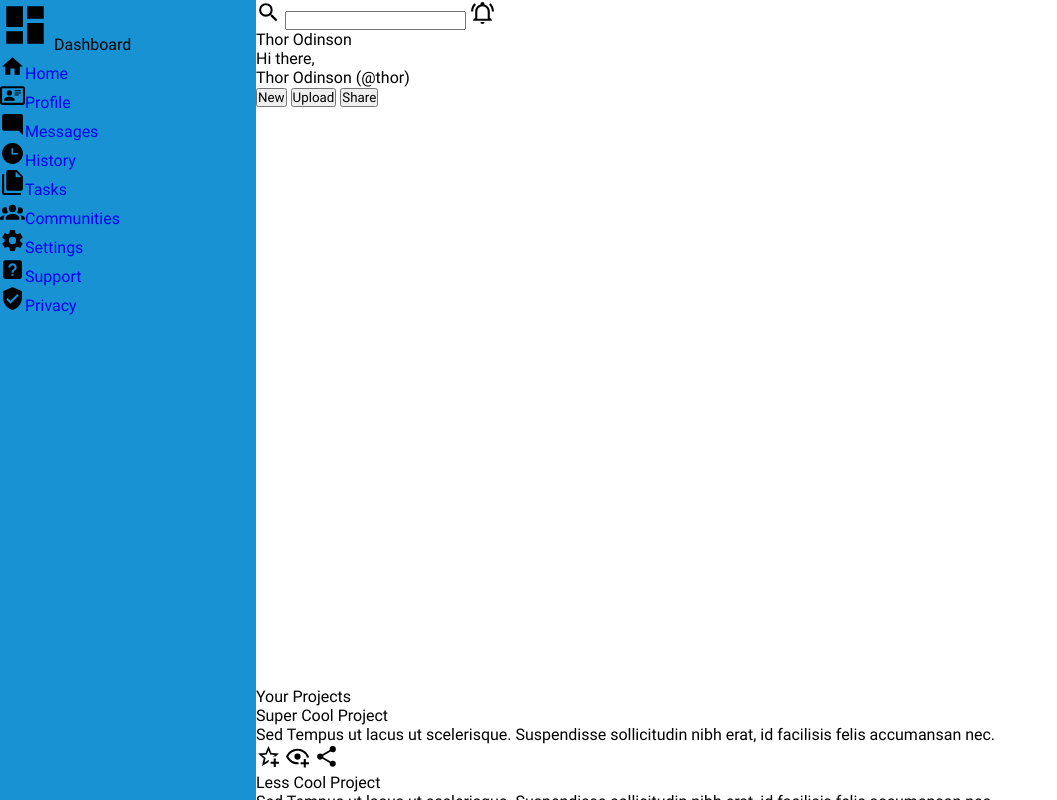
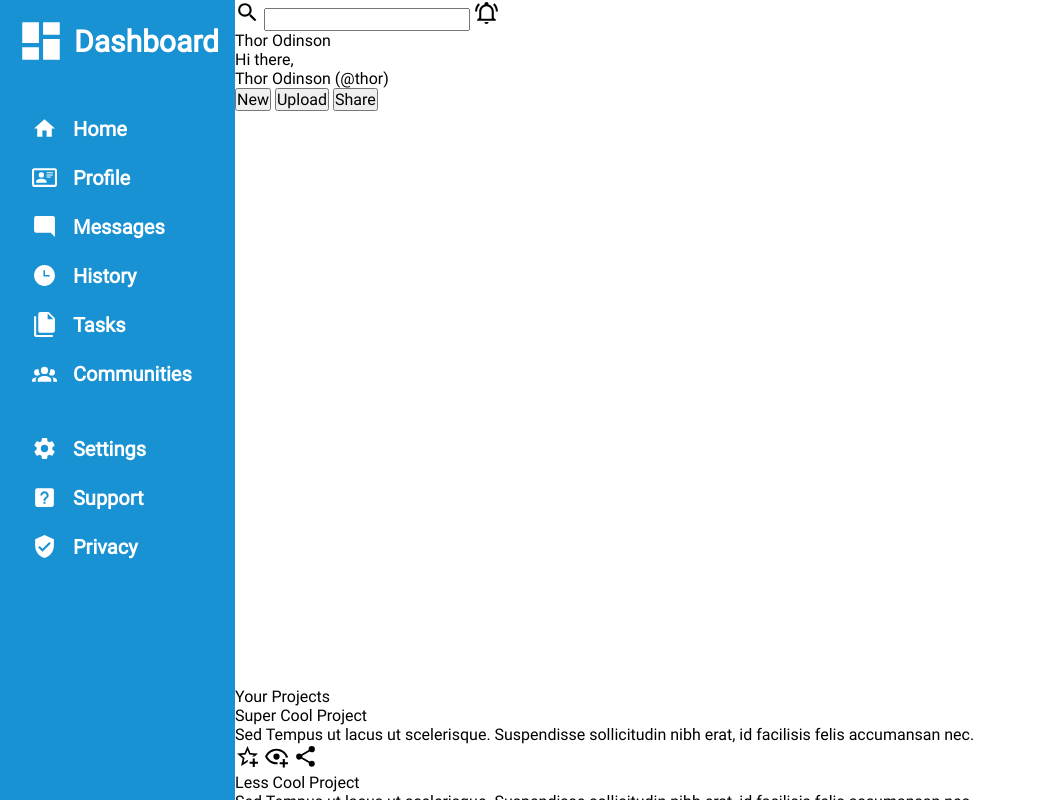
Before and after one commit to gitkazumaa/odin-admin-dashboard, a plain HTML site: page index.html in a window 1280 px wide. Shown: the top 800 px of the page, without its empty margins (0-1057 px from the left). Drawn offline with Linux system fonts and the light colour scheme.

Commit message:
Style sidebar

```diff
--- a/styles.css
+++ b/styles.css
@@ -7,11 +7,12 @@
     margin: 0px;
     padding: 0px;
     font-family: "Roboto";
+    font-size: 16px;
 }
 
 .container {
     display: grid;
-    grid-template-columns: 1fr 4fr;
+    grid-template-columns: 1fr 5fr;
     grid-template-rows: 1fr 1fr;
 }
 
@@ -19,18 +20,50 @@
     grid-row: 1 / 3;
     grid-column: 1 / 2;
     background-color: #1992D4;
+    color: #FFFFFF;
+    display: flex;
+    flex-direction: column;
+    gap: 50px;
+    padding: 16px;
+}
+
+.dashboard-container {
+    display: flex;
+    flex-direction: row;
+    align-items: center;
+    gap: 8px;
+    font-size: 30px;
+    font-weight: 600;
 }
 
 .dashboard-container img {
     width: 50px;
 }
 
-.sidebar-links-container, .sidebar-settings-container {
+.sidebar-links-container {
+    display: flex;
+    flex-direction: column;
+    gap: 24px;
     list-style-type: none;
+    margin-left: 16px;
 }
 
-.sidebar-links-container a, .sidebar-settings-container a {
+.sidebar-links-container li {
+    display: flex;
+    justify-content: flex-start;
+    align-items: center;
+    gap: 16px;
+}
+
+.sidebar-container img {
+    filter: invert(100%) sepia(0%) saturate(6594%) hue-rotate(291deg) brightness(107%) contrast(101%);
+}
+
+.sidebar-links-container a {
     text-decoration: none;
+    color: #FFFFFF;
+    font-size: 20px;
+    font-weight: 600;
 }
 
 .icon {
```
